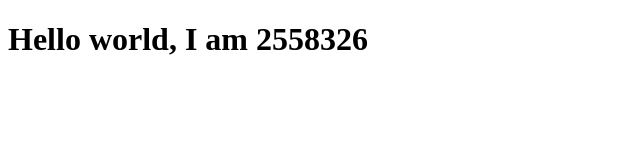
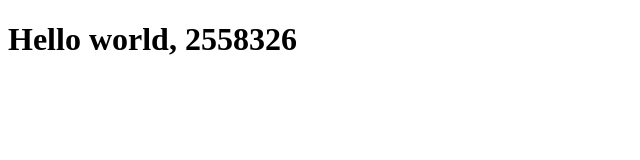
Before and after one commit to phetho5/Phetho, a plain HTML site: page index.html in a window 1280 px wide. Shown: the whole page, without its empty margins (0-640 px from the left). Drawn offline with Linux system fonts and the light colour scheme.

Commit message:
First release of Hello World!

```diff
--- a/index.html
+++ b/index.html
@@ -6,6 +6,6 @@
     <title>Document</title>
 </head>
 <body>
-    <h1>Hello world, I am 2558326</h1>
+    <h1>Hello world, 2558326</h1>
 </body>
 </html>
```
